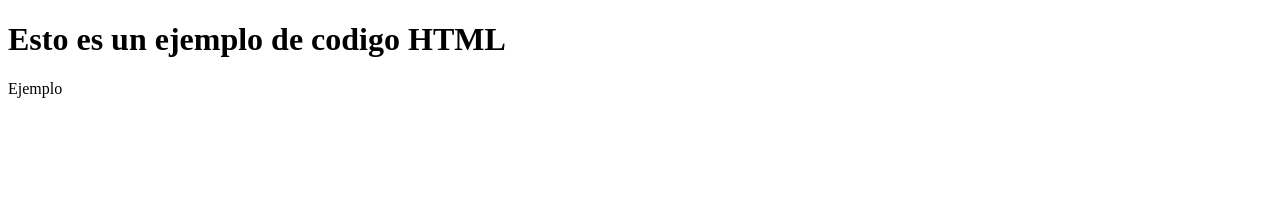
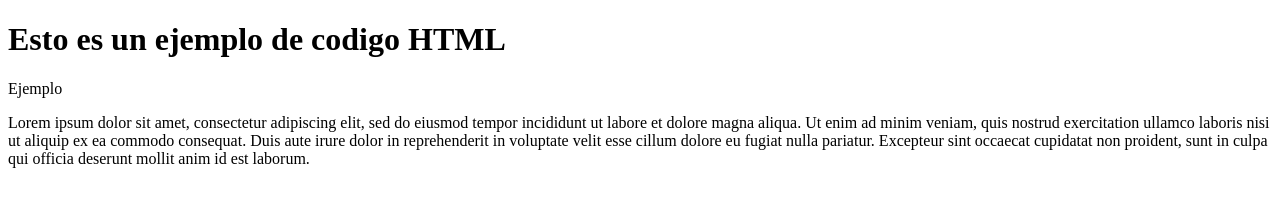
Before and after one commit to bunburyed/test1234, a plain HTML site: page index.html in a window 1280 px wide. Drawn offline with Linux system fonts and the light colour scheme.

Commit message:
Solucion a error con texto

```diff
--- a/index.html
+++ b/index.html
@@ -8,12 +8,12 @@
 <body>
     <H1>Esto es un ejemplo de codigo HTML</H1>
     <p>Ejemplo</p>
-    <pLorem ipsum dolor sit amet, consectetur adipiscing elit,
+    <p>Lorem ipsum dolor sit amet, consectetur adipiscing elit,
     sed do eiusmod tempor incididunt ut labore et dolore magna aliqua.
     Ut enim ad minim veniam, quis nostrud exercitation ullamco laboris
     nisi ut aliquip ex ea commodo consequat. Duis aute irure dolor in
     reprehenderit in voluptate velit esse cillum dolore eu fugiat nulla pariatur.
     Excepteur sint occaecat cupidatat non proident, sunt in culpa qui
-    officia deserunt mollit anim id est laborum.</p
+    officia deserunt mollit anim id est laborum.</p>
 </body>
 </html>
```
